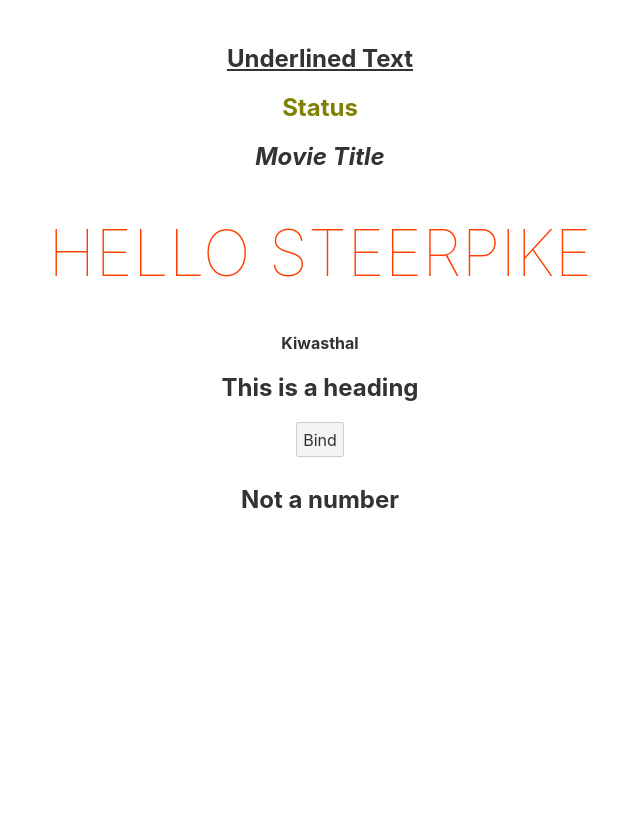
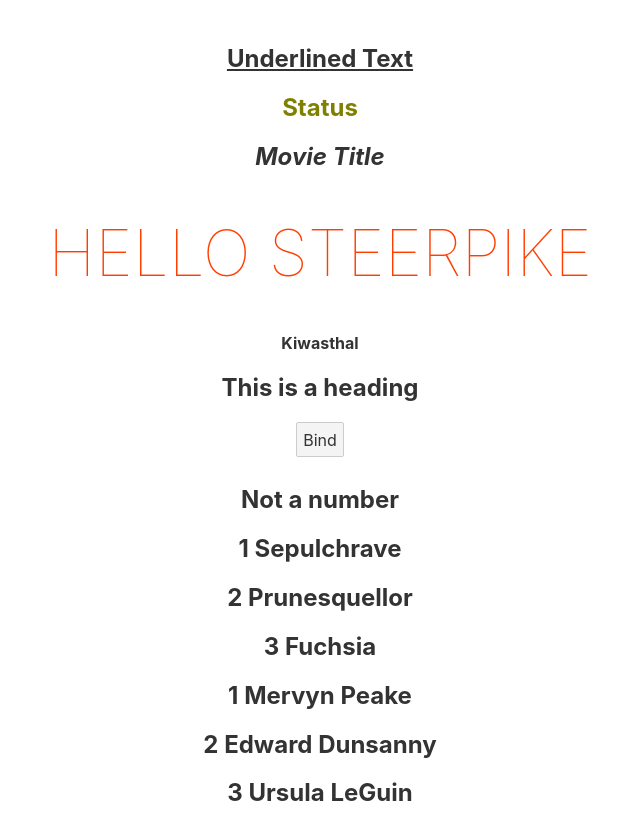
Before and after one commit to Kiwasthal/svelte-app, a Svelte app: page / in a window 1280 px wide. Shown: the top 840 px of the page, without its empty margins (320-960 px from the left). Before the commit the page ends 800 px from the top, so only its background shows below. Built offline with nearby package versions, Linux system fonts and the light colour scheme.

Commit message:
List rendering

```diff
--- a/src/App.svelte
+++ b/src/App.svelte
@@ -11,7 +11,15 @@
 	//isPromoted = true
 
 	//Conditional Rendering
-	const num = 'as'
+	const num = 'Text'
+
+	//List rendering
+	const names = ['Sepulchrave' , 'Prunesquellor', 'Fuchsia']
+	const fullNames =[
+		{first : 'Mervyn' , last: 'Peake'},
+		{first : 'Edward', last : 'Dunsanny'},
+		{first : 'Ursula' , last : 'LeGuin'}
+	]
 </script>
 
 <main>
@@ -32,6 +40,12 @@
 		{:else}
 		<h2>Not a number</h2>
 	{/if}
+	{#each names as name, index }
+		<h2>{index + 1} {name}</h2>
+	{/each}
+	{#each fullNames as name , index }
+	<h2>{index +1} {name.first} {name.last}</h2>
+	{/each}
 </main>
 
 <style>
```
